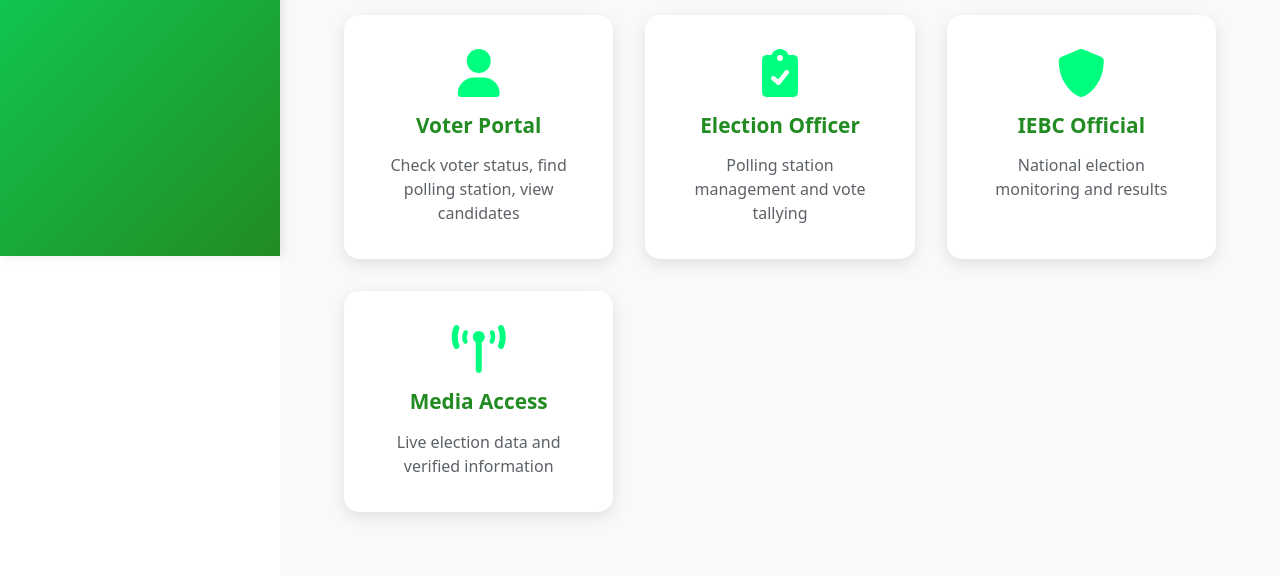
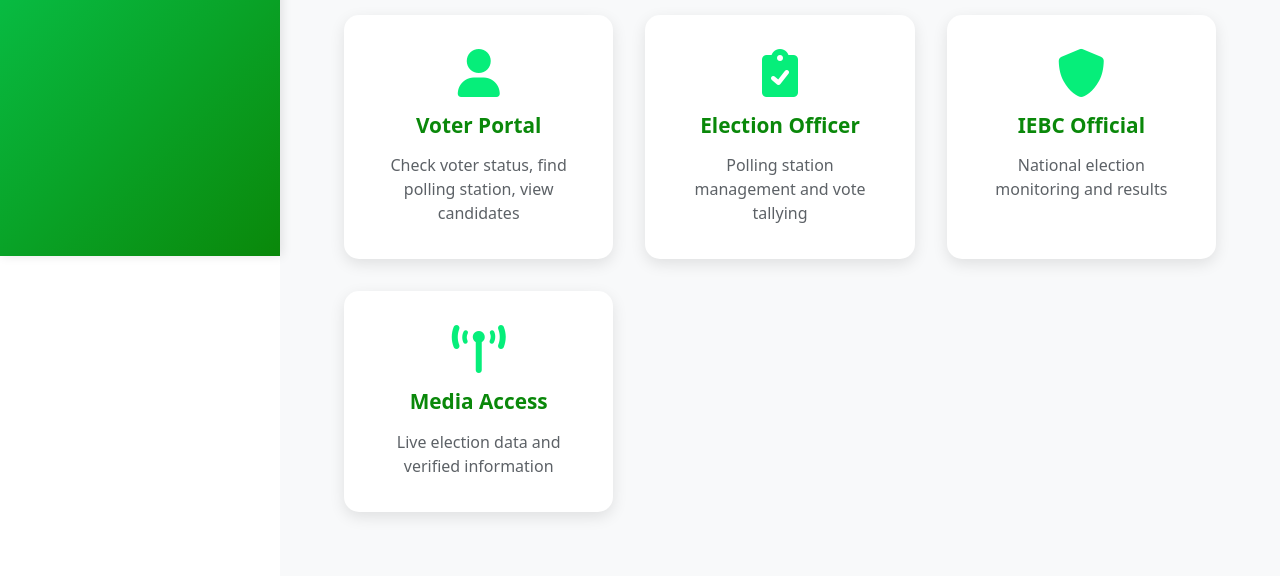
Before and after one commit to MaureenMercy/Phase-1-Project, a website: page index.html in a window 1280 px wide. Shown: the part 544-1120 px from the top of the page. Drawn offline with nearby package versions, Linux system fonts and the light colour scheme.

Commit message:
Manually merged remaining Cursor dashboard updates

```diff
--- a/index.css
+++ b/index.css
@@ -1,7 +1,7 @@
 /* IEBC Official Color Scheme - White and Lime Green */
 :root {
-    --iebc-primary: #00FF7F;     /* Vibrant Lime Green - Primary IEBC color from logo */
-    --iebc-secondary: #228B22;   /* Forest Green - Darker shade */
+    --iebc-primary: #06ee7a;     /* Vibrant Lime Green - Primary IEBC color from logo */
+    --iebc-secondary: #0a880a;   /* Forest Green - Darker shade */
     --iebc-accent: #90EE90;      /* Light Green - Accent */
     --iebc-white: #FFFFFF;       /* Pure White */
     --iebc-light-gray: #F8F9FA;  /* Light Gray for backgrounds */
```
